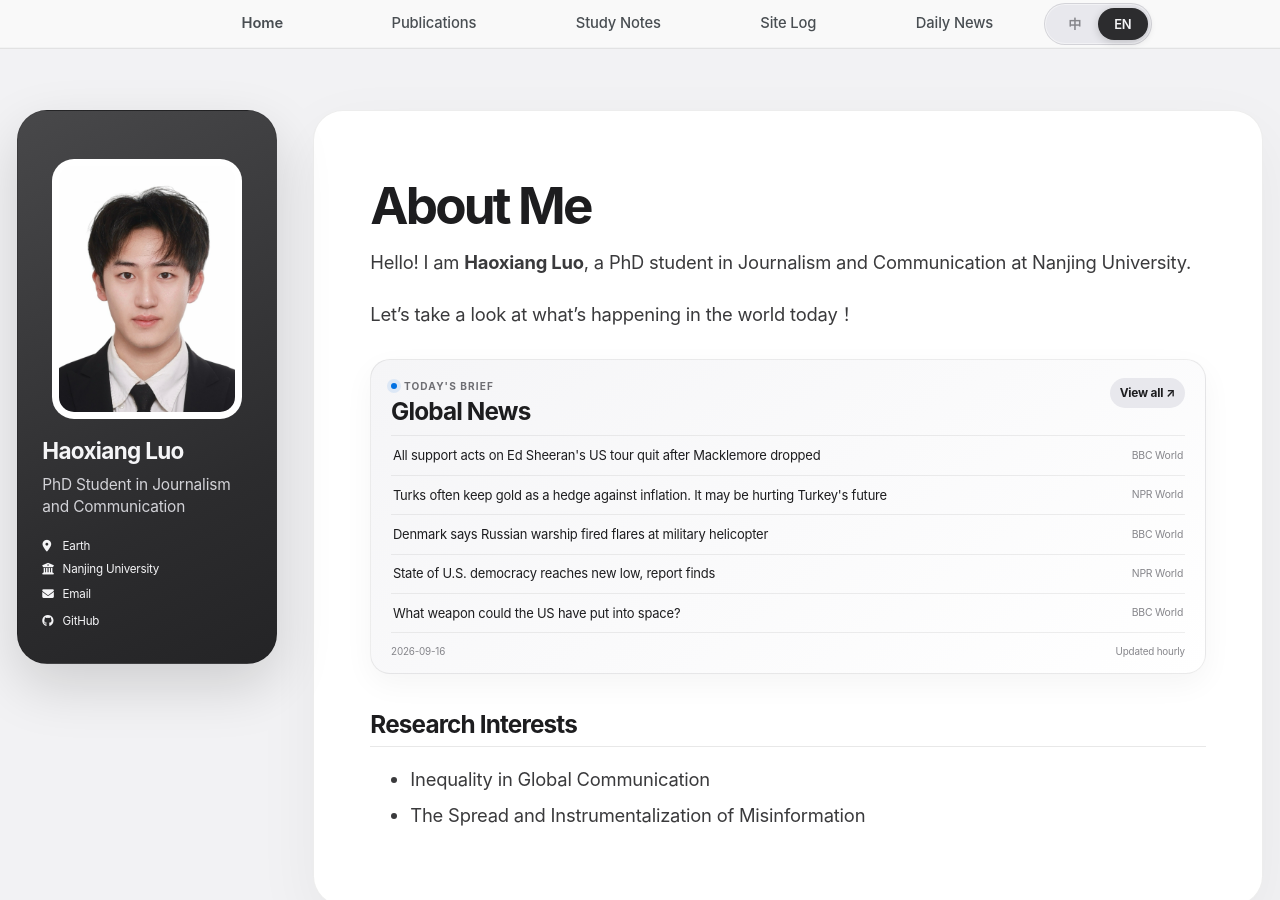
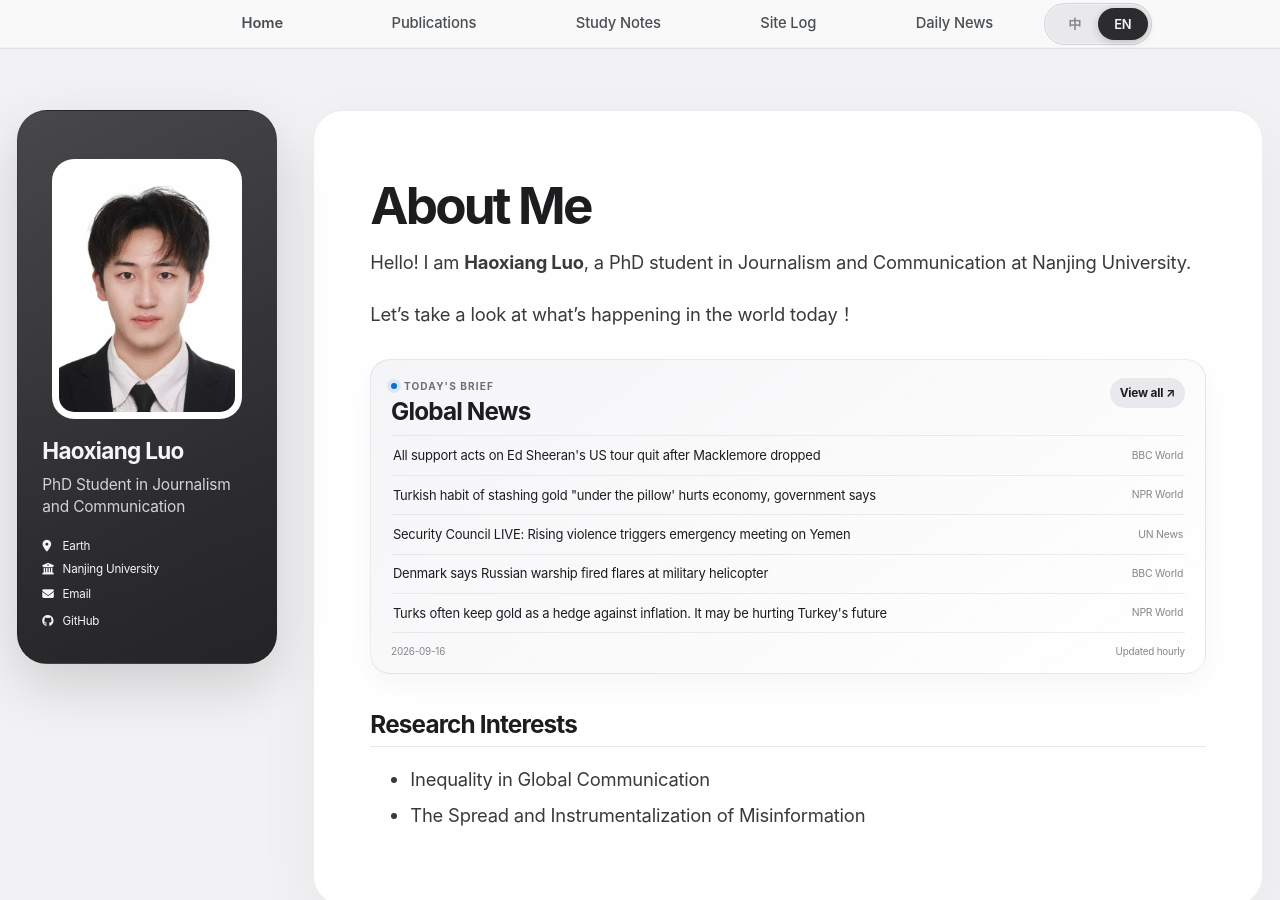
Before and after one commit to HaoxiangLuo/HaoxiangLuo.github.io, a Jekyll site: the page built from _pages/about.md, in a window 1280 px wide and 900 px high. Built offline with Jekyll 4.4.1, drawn with Linux system fonts in a browser that asks for light colours; a style sheet for code colours, icons or effects is not loaded.

Commit message:
Update daily news 2026-09-16

```diff
--- a/_data/daily_news.json
+++ b/_data/daily_news.json
@@ -6,9 +6,14 @@
       "url": "https://www.bbc.co.uk/news/articles/c3vgyn49y4l7o?at_medium=RSS&at_campaign=rss"
     },
     {
-      "title": "Turks often keep gold as a hedge against inflation. It may be hurting Turkey's future",
+      "title": "Turkish habit of stashing gold \"under the pillow' hurts economy, government says",
       "source": "NPR World",
-      "url": "https://www.npr.org/2026/09/15/nx-s1-5949212/turks-often-keep-gold-as-a-hedge-against-inflation-it-may-be-hurting-turkeys-future"
+      "url": "https://www.npr.org/2026/09/15/g-s1-143414/turkey-gold-economy"
+    },
+    {
+      "title": "Security Council LIVE: Rising violence triggers emergency meeting on Yemen",
+      "source": "UN News",
+      "url": "https://news.un.org/feed/view/en/story/2026/09/1168343"
     },
     {
       "title": "Denmark says Russian warship fired flares at military helicopter",
@@ -16,9 +21,14 @@
       "url": "https://www.bbc.co.uk/news/articles/cwn8mjl31p5yo?at_medium=RSS&at_campaign=rss"
     },
     {
-      "title": "State of U.S. democracy reaches new low, report finds",
+      "title": "Turks often keep gold as a hedge against inflation. It may be hurting Turkey's future",
       "source": "NPR World",
-      "url": "https://www.npr.org/2026/09/15/nx-s1-5969741/state-of-u-s-democracy-reaches-new-low-report-finds"
+      "url": "https://www.npr.org/2026/09/15/nx-s1-5949212/turks-often-keep-gold-as-a-hedge-against-inflation-it-may-be-hurting-turkeys-future"
+    },
+    {
+      "title": "UNICEF says thousands of children require mental health support after Nepal floods",
+      "source": "UN News",
+      "url": "https://news.un.org/feed/view/en/story/2026/09/1168340"
     },
     {
       "title": "What weapon could the US have put into space?",
@@ -26,24 +36,14 @@
       "url": "https://www.bbc.co.uk/news/articles/cmy4zqgk97wlo?at_medium=RSS&at_campaign=rss"
     },
     {
-      "title": "SCOTUS rejects Trump's mail voting limits. And, the Kennedy Center financial crisis",
+      "title": "State of U.S. democracy reaches new low, report finds",
       "source": "NPR World",
-      "url": "https://www.npr.org/2026/09/15/g-s1-143294/up-first-newsletter-bernie-sanders-steve-bannon-ai-mail-in-ballots-kennedy-center-emmys"
+      "url": "https://www.npr.org/2026/09/15/nx-s1-5969741/state-of-u-s-democracy-reaches-new-low-report-finds"
     },
     {
-      "title": "South African president vows justice as more women's bodies found near Johannesburg",
-      "source": "BBC World",
-      "url": "https://www.bbc.co.uk/news/articles/crgqde1nex2vo?at_medium=RSS&at_campaign=rss"
-    },
-    {
-      "title": "Trump says Ukraine and Russia agreed to stop attacks on energy sites",
-      "source": "NPR World",
-      "url": "https://www.npr.org/2026/09/15/nx-s1-5968728/trump-says-ukraine-and-russia-agreed-to-stop-attacks-on-energy-sites"
-    },
-    {
-      "title": "Two sailors missing after tanker attacked in Strait of Hormuz, Oman says",
-      "source": "BBC World",
-      "url": "https://www.bbc.co.uk/news/articles/c3n07ydqdzlvo?at_medium=RSS&at_campaign=rss"
+      "title": "Escalating conflict drives new displacement in Yemen",
+      "source": "UN News",
+      "url": "https://news.un.org/feed/view/en/story/2026/09/1168339"
     }
   ],
   "2026-09-15": [
```
